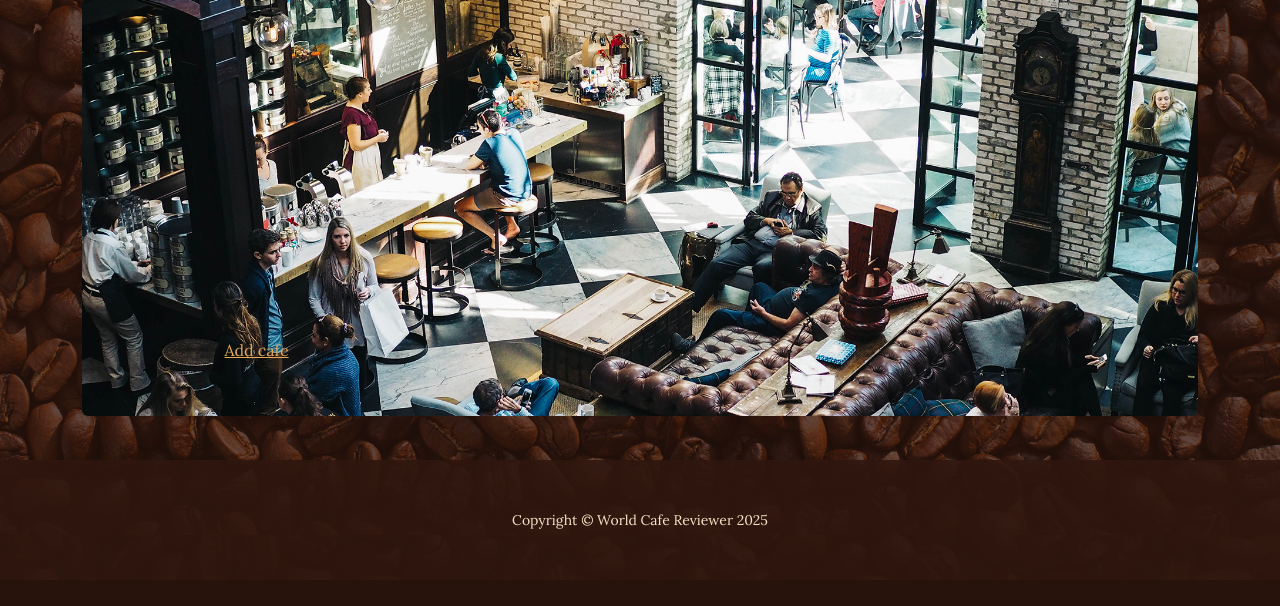
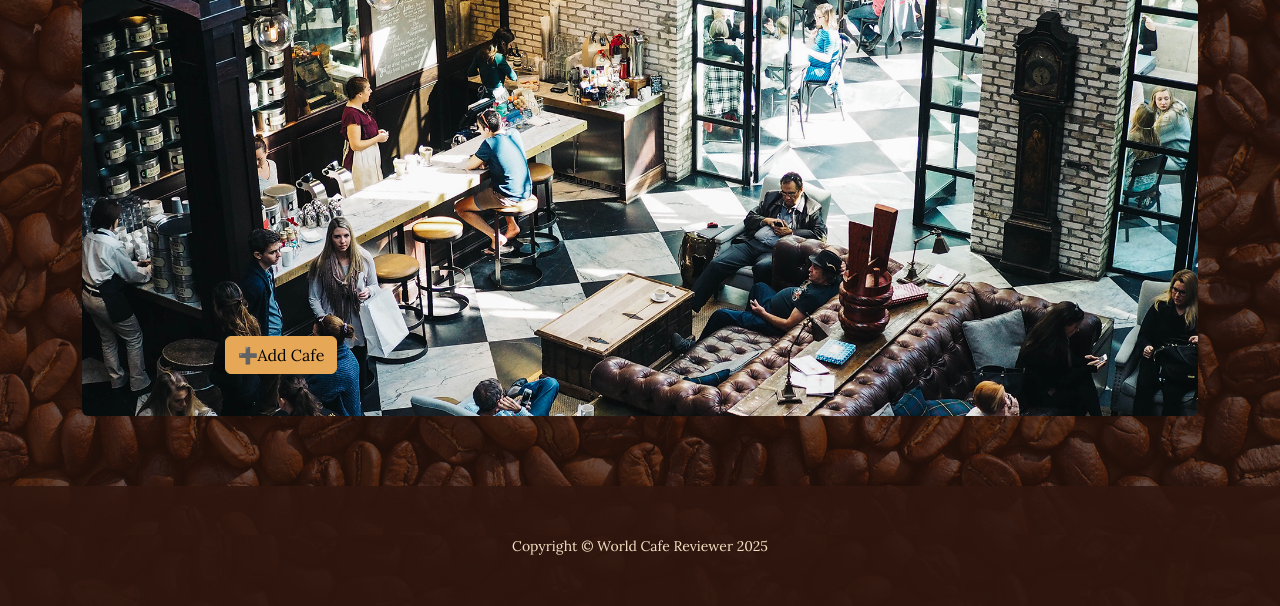
Before and after one commit to Keegan-George/cafe-website, a Flask app: page /cafes in a window 1280 px wide. Shown: the part 441-1047 px from the top of the page. Before the commit the page ends 970 px from the top, so only its background shows below. Run offline with Flask 3, Linux system fonts and the light colour scheme; data that the repository does not hold is empty; some libraries are stand-ins or nearby versions.

Commit message:
Make the Add Cafe link a button

```diff
--- a/templates/cafes.html
+++ b/templates/cafes.html
@@ -11,7 +11,7 @@
     <div class="about-heading-content">
       <div class="row">
         <div class="col-xl-9 col-lg-10 mx-auto">
-          <p><a href="{{url_for('add_cafe')}}">Add cafe</a></p>
+          <p><a href="{{url_for('add_cafe')}}" class="btn btn-primary mb-3">➕Add Cafe</a></p>
           {% for cafe in cafes %}
           <div class="bg-faded rounded p-4 my-4">
             <h2 class="section-heading mb-2">
```
